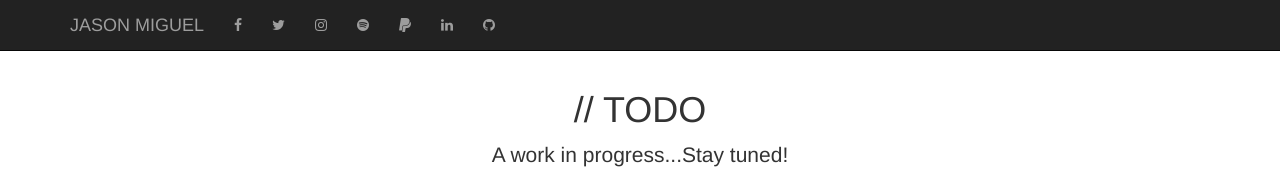
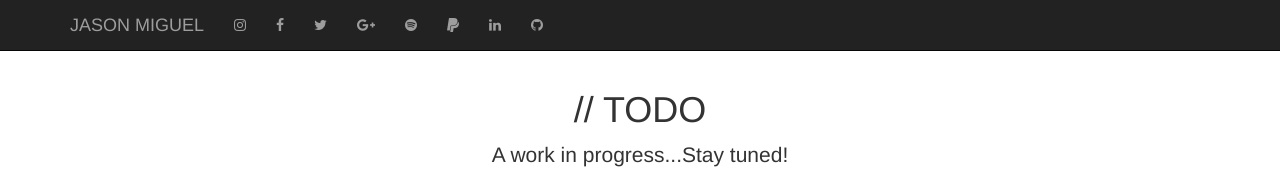
Before and after one commit to JasonMiggs/jasonmiggs.github.io, a plain HTML site: page index.html in a window 1280 px wide. Shown: the top 169 px of the page. Drawn offline with nearby package versions, Linux system fonts and the light colour scheme; some packages are replaced by stand-ins of ours.

Commit message:
Added Google+ link

```diff
--- a/index.html
+++ b/index.html
@@ -65,13 +65,16 @@
             <div class="collapse navbar-collapse" id="bs-example-navbar-collapse-1">
                 <ul class="nav navbar-nav">
                     <li>
+                        <a class="fa fa-instagram" href="https://instagram.com/jasonmiggs" target="_blank"></a>
+                    </li>
+                    <li>
                         <a class="fa fa-facebook" href="https://www.facebook.com/jason.miguel" target="_blank"></a>
                     </li>
                     <li>
                         <a class="fa fa-twitter" href="https://twitter.com/jasonmiggs" target="_blank"></a>
                     </li>
                     <li>
-                        <a class="fa fa-instagram" href="https://instagram.com/jasonmiggs" target="_blank"></a>
+                        <a class="fa fa-google-plus" href="https://plus.google.com/+JasonMiguelMiggs" target="_blank"></a>
                     </li>
                     <li>
                         <a class="fa fa-spotify" href="https://open.spotify.com/user/jasonmiggs" target="_blank"></a>
```
